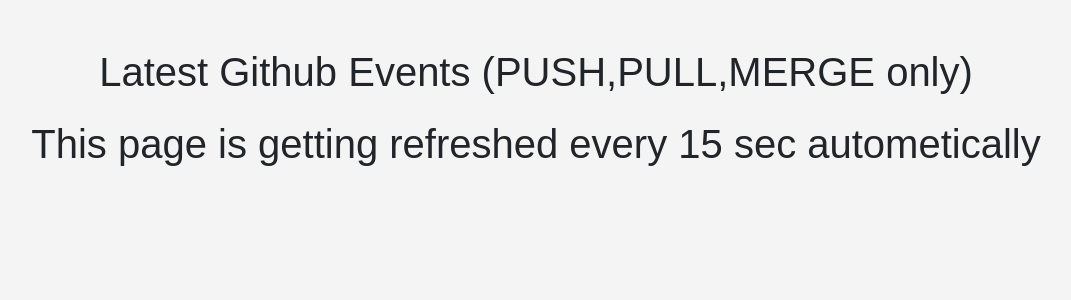
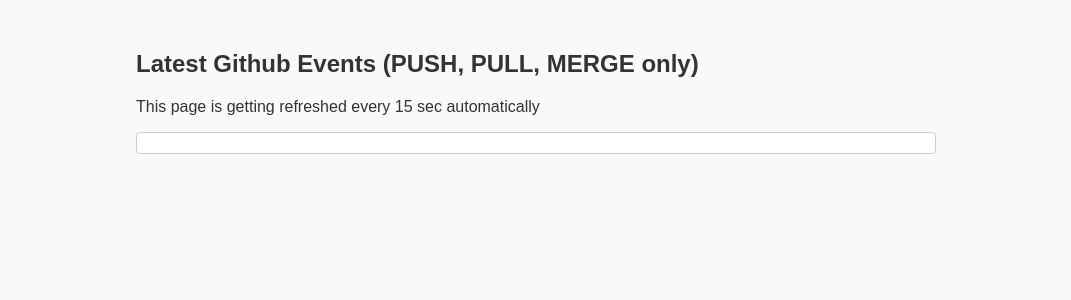
Before and after one commit to rupamhiot/webhook-repo, a Flask app: template app/templates/index.html in a window 1280 px wide. Shown: the top 300 px of the page, without its empty margins (104-1175 px from the left). Run offline with Flask 3, Linux system fonts and the light colour scheme; the template is opened without the code that fills it: most values are stand-ins (such as "Sample title", 1, 10 or a date in 2020); a database or web service that is not in the repository returns one stand-in record (values such as "Sample title"); data that the repository does not hold is empty; some libraries are stand-ins or nearby versions.

Commit message:
final update

```diff
--- a/app/static/style.css
+++ b/app/static/style.css
@@ -1,26 +1,42 @@
-/* style.css */
-
 body {
     font-family: Arial, sans-serif;
-    background-color: #f4f4f4;
+    background-color: #f8f9fa;
+    color: #333;
     margin: 0;
     padding: 0;
 }
-
+.container {
+    max-width: 800px;
+    margin: 50px auto;
+    padding: 0 20px;
+}
 h1 {
-    text-align: center;
-    margin-top: 20px;
+    font-size: 24px;
+    margin-bottom: 20px;
 }
-
 ul {
     list-style-type: none;
     padding: 0;
 }
+li {
+    background-color: #fff;
+    border: 1px solid #ccc;
+    border-radius: 4px;
+    padding: 10px;
+    margin-bottom: 10px;
+}
+/* Style for different actions */
+.opened {
+    background-color: #d4edda;
+    border-color: #c3e6cb;
+}
 
-li {
-    background-color: #ffffff;
-    padding: 10px;
-    margin: 5px 0;
-    border-radius: 5px;
-    box-shadow: 0 2px 4px rgba(0,0,0,0.1);
+.closed {
+    background-color: #f8d7da;
+    border-color: #f5c6cb;
 }
+
+.pushed {
+    background-color: #cce5ff;
+    border-color: #b8daff;
+}
--- a/app/templates/index.html
+++ b/app/templates/index.html
@@ -3,46 +3,34 @@
 <head>
     <meta charset="UTF-8">
     <title>Pull Requests</title>
-    <link rel="stylesheet" href="https://stackpath.bootstrapcdn.com/bootstrap/4.5.2/css/bootstrap.min.css">
     <link rel="stylesheet" type="text/css" href="{{ url_for('static', filename='style.css') }}">
 </head>
 <body>
-    <div class="container mt-5">
-        <h1 class="mb-4">Latest Github Events (PUSH,PULL,MERGE only)</h1>
-        <h1 class="mb-4">This page is getting refreshed every 15 sec autometically</h1>
-        <ul id="event_display" class="list-group">
-            <!-- Events will be populated here dynamically -->
+    <div class="container">
+        <h1>Latest Github Events (PUSH, PULL, MERGE only)</h1>
+        <p>This page is getting refreshed every 15 sec automatically</p>
+        <ul id="event_display">
+            {% for pr_data in pull_requests_data %}
+                <li class="{% if pr_data.action == 'opened' %}opened{% elif pr_data.action == 'closed' %}closed{% elif pr_data.action == 'push' %}pushed{% endif %}">
+                    {% if pr_data.action == 'opened' %}
+                        "{{ pr_data.author }}" submitted a pull request from "{{ pr_data.from_branch }}" to "{{ pr_data.to_branch }}" on "{{ pr_data.timestamp }}"
+                    {% elif pr_data.action == 'closed' %}
+                        "{{ pr_data.author }}" merged branch "{{ pr_data.from_branch }}" to "{{ pr_data.to_branch }}" on "{{ pr_data.timestamp }}"
+                    {% elif pr_data.action == 'push' %}
+                        "{{ pr_data.author }}" pushed to "{{ pr_data.to_branch }}" on "{{ pr_data.timestamp }}"
+                    {% endif %}
+                </li>
+            {% endfor %}
         </ul>
     </div>
 
     <script>
-        function fetchDataAndUpdate() {
-            fetch('/webhook/api/data')
-                .then(response => response.json())
-                .then(data => {
-                    const ul = document.getElementById('event_display'); // Retrieve the ul element
-                    ul.innerHTML = '';
-                    data.forEach(pull_requests_data => {
-                        const li = document.createElement('li');
-                        li.classList.add('list-group-item'); // Add Bootstrap list-group-item class
-                        let text = '';
-                        if (pull_requests_data.action === "opened") {
-                            text = `"${pull_requests_data.author}" submitted a pull request from "${pull_requests_data.from_branch}" to "${pull_requests_data.to_branch}" on "${pull_requests_data.timestamp}"`;
-                        } else if (pull_requests_data.action === "closed") {
-                            text = `"${pull_requests_data.author}" merged branch "${pull_requests_data.from_branch}" to "${pull_requests_data.to_branch}" on "${pull_requests_data.timestamp}"`;
-                        } else if (pull_requests_data.action === "push") {
-                            text = `"${pull_requests_data.author}" pushed to "${pull_requests_data.to_branch}" on "${pull_requests_data.timestamp}"`;
-                        }
-                        li.textContent = text;
-                        ul.appendChild(li);
-                    });
-                })
-                .catch(error => console.error('Error fetching data:', error));
+        function refreshPage() {
+            setTimeout(function() {
+                window.location.reload(true);
+            }, 15000); // 15 seconds
         }
-        // Call the function initially
-        fetchDataAndUpdate();
-        // Call the function every 15 seconds
-        setInterval(fetchDataAndUpdate, 15000);
+        refreshPage();
     </script>
 </body>
 </html>
--- a/app/webhook/routes.py
+++ b/app/webhook/routes.py
@@ -1,11 +1,11 @@
-from flask import Blueprint, jsonify, render_template, request
+from flask import Blueprint, jsonify,json, render_template, request
 from datetime import datetime
 from ..extensions import collection
 from flask import render_template
 import logging
 import uuid
 logging.basicConfig(level=logging.DEBUG)
-from .dates import get_day_of_month_suffix
+from .dates import convert_timestamp
 
 webhook = Blueprint('Webhook', __name__, url_prefix='/webhook')
 # Receiver end point
@@ -19,17 +19,15 @@
     logging.info("Received a webhook request")
     if request.headers['Content-Type'] == 'application/json':
         payload = request.json
+        # print(payload)
         action = payload.get('action')
         author = payload.get('pull_request', {}).get('user', {}).get('login')
         if "pusher" in payload:
             ref = payload.get('ref')
             to_branch = ref.split('/')[-1]  # Extracting branch name from ref
             pushed_by = payload.get('pusher', {}).get('name')
-            timestamp = datetime.now();
-            # formatted_timestamp = timestamp.strftime("%d %B %Y -%I:%M %p UTC")
-            day = timestamp.day
-            suffix = get_day_of_month_suffix(day)
-            formatted_timestamp = timestamp.strftime("%d{} %B %Y -%I:%M %p UTC").format(suffix)
+            timestamp_str = payload.get('head_commit',{}).get('timestamp')
+            timestamp = convert_timestamp(timestamp_str)
             collection.insert_one({
                 'id':uuid.uuid4().hex,
                 'request_id':None,
@@ -37,19 +35,15 @@
                 'action':'push',
                 'from_branch':None,
                 'to_branch':to_branch,
-                'timestamp':formatted_timestamp
+                'timestamp':timestamp
             })
 
         elif action == 'opened':
             pull_request_id = payload.get('pull_request', {}).get('id')
             base_branch = payload.get('pull_request', {}).get('base', {}).get('ref')
             head_branch = payload.get('pull_request', {}).get('head', {}).get('ref')
-            # timestamp_str = payload.get('pull_request', {}).get('created_at')
-            timestamp = datetime.now();
-            # formatted_timestamp = timestamp.strftime("%d %B %Y -%I:%M %p UTC")
-            day = timestamp.day
-            suffix = get_day_of_month_suffix(day)
-            formatted_timestamp = timestamp.strftime("%d{} %B %Y -%I:%M %p UTC").format(suffix)
+            timestamp_str = payload.get('pull_request', {}).get('created_at')
+            timestamp = convert_timestamp(timestamp_str)
             collection.insert_one({
                 'id':uuid.uuid4().hex,
                 'request_id':pull_request_id,
@@ -57,19 +51,14 @@
                 'action':action,
                 'from_branch':head_branch,
                 'to_branch' : base_branch,
-                'timestamp':formatted_timestamp
+                'timestamp':timestamp
             })
         elif action == 'closed' and payload.get('pull_request', {}).get('merged'):
             merged_pr_id = payload.get('pull_request', {}).get('id')
             base_branch = payload.get('pull_request', {}).get('base', {}).get('ref')
             head_branch = payload.get('pull_request', {}).get('head', {}).get('ref')
-            # timestamp_str = payload.get('pull_request', {}).get('updated_at')
-            timestamp = datetime.now();
-            # formatted_timestamp = timestamp.strftime("%d %B %Y -%I:%M %p UTC")
-            day = timestamp.day
-            suffix = get_day_of_month_suffix(day)
-            formatted_timestamp = timestamp.strftime("%d{} %B %Y -%I:%M %p UTC").format(suffix)
-
+            timestamp_str = payload.get('pull_request', {}).get('updated_at')
+            timestamp = convert_timestamp(timestamp_str)
             collection.insert_one({
                 'id':uuid.uuid4().hex,
                 'request_id':merged_pr_id,
@@ -77,21 +66,22 @@
                 'action':action,
                 'from_branch':head_branch,
                 'to_branch':base_branch,
-                'timestamp':formatted_timestamp
+                'timestamp':timestamp
             })
     return {}, 200
 
 #The UI will keep pulling data from MongoDB every 15 seconds and display the latest changes
-@webhook.route('/ui/dashboard', methods=["GET"])
+@webhook.route('/ui', methods=["GET"])
 def api_route():
-    # i dont have to need send json file here already
-    # i define a route for fetching data to mngodb
-    return render_template('index.html')
+    pull_requests_data = collection.find().sort("timestamp",-1)
+    return render_template('index.html',pull_requests_data=pull_requests_data)
 
 # for fetchind the data in mongodb
-@webhook.route('/api/data')
-def get_data():
-    pull_requests = collection.find().sort("timestamp",-1)
-    # Convert ObjectId to strings
-    pull_requests = [{**pr, '_id': str(pr['_id'])} for pr in pull_requests]
-    return jsonify(pull_requests)
+# @webhook.route('/api/data')
+# def get_data():
+#     <--------- Dont have to use this here ---------->
+#     <--------- In html data already passed --------->
+#     pull_requests = collection.find().sort("timestamp",-1)
+#     # Convert ObjectId to strings
+#     pull_requests = [{**pr, '_id': str(pr['_id'])} for pr in pull_requests]
+#     return jsonify(pull_requests)
```
Also changed, not shown: app/templates/index2.html (added, +48 -0 lines), app/webhook/dates.py (+23 -13 lines).
